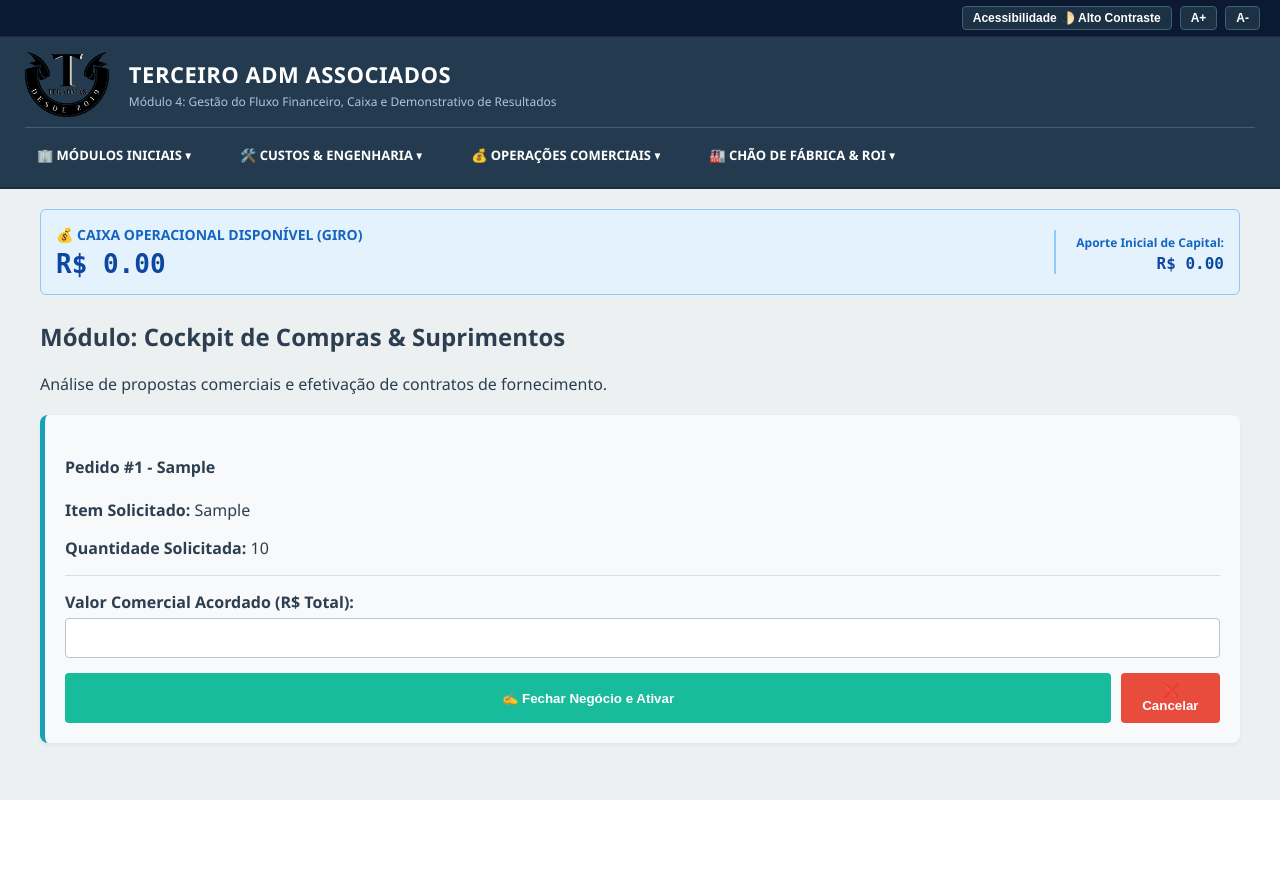
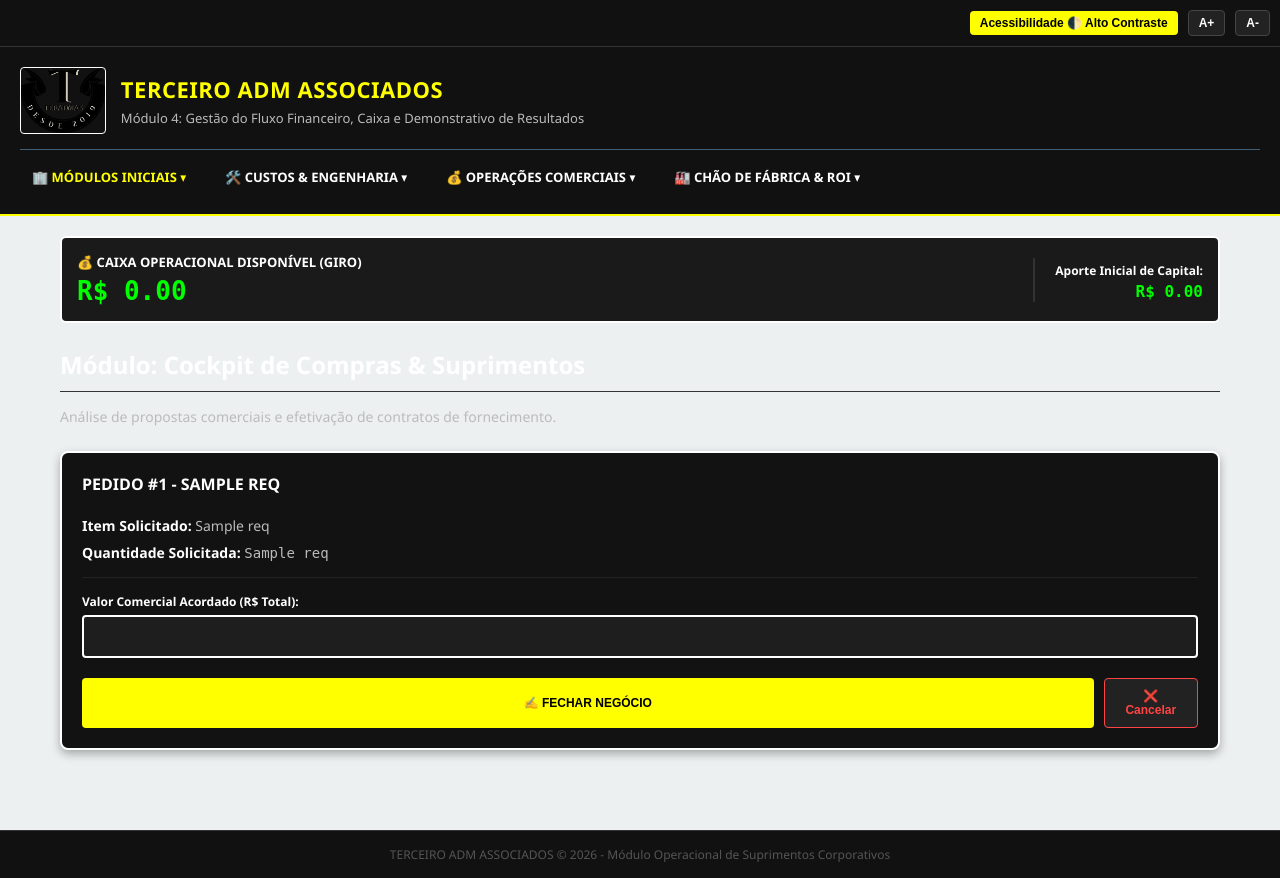
Before and after one commit to ProfRenatoPereira/matrizerp, a Python web app: template templates/compras.html in a window 1280 px wide. Before the commit the page ends 800 px from the top, so only its background shows below. Run offline with Jinja, Linux system fonts and the light colour scheme; the template is opened without the code that fills it: most values are stand-ins (such as "Sample title", 1, 10 or a date in 2020).

Commit message:
Update compras.html

```diff
--- a/templates/compras.html
+++ b/templates/compras.html
@@ -4,7 +4,7 @@
 <head>
     <meta charset="UTF-8">
     <meta name="viewport" content="width=device-width, initial-scale=1.0">
-    <title>Compras</title>
+    <title>Compras - Cockpit de Suprimentos</title>
     <link rel="icon" type="image/png" href="static/logo.png">
     <link rel="stylesheet" href="{{ url_for('static', filename='style.css') }}">
     <style>
@@ -47,125 +47,131 @@
         }
     </style>
 </head>
-<body>
+<body class="alto-contraste">
     <!-- Barra de Acessibilidade Superior Oficial -->
-<div class="barra-acessibilidade">
-    <button class="btn-acessibilidade" onclick="alternarAltoContraste()">Acessibilidade 🌓 Alto Contraste</button>
-    <button class="btn-acessibilidade" onclick="mudarFonte(1)">A+</button>
-    <button class="btn-acessibilidade" onclick="mudarFonte(-1)">A-</button>
+<div class="barra-acessibilidade" style="background: #111; padding: 10px; border-bottom: 1px solid #333; display: flex; gap: 10px;">
+    <button class="btn-acessibilidade" style="background: #FFFF00; color: #000; font-weight: bold; border: none; padding: 5px 10px; cursor: pointer; border-radius: 4px;" onclick="alternarAltoContraste()">Acessibilidade 🌓 Alto Contraste</button>
+    <button class="btn-acessibilidade" style="background: #222; color: #fff; border: 1px solid #444; padding: 5px 10px; cursor: pointer; border-radius: 4px;" onclick="mudarFonte(1)">A+</button>
+    <button class="btn-acessibilidade" style="background: #222; color: #fff; border: 1px solid #444; padding: 5px 10px; cursor: pointer; border-radius: 4px;" onclick="mudarFonte(-1)">A-</button>
 </div>
 <!-- Cabeçalho Principal Terceiro ADM Associados -->
-<header class="cabecalho-corporativo">
-    <div class="identidade-container">
-        <div class="branding-flex">
-            <img src="{{ url_for('static', filename='logo.png') }}" alt="Logo TERADMAS" style="height: 65px; width: auto; object-fit: contain; border-radius: 4px;">
+<header class="cabecalho-corporativo" style="background: #111; padding: 20px; border-bottom: 2px solid #FFFF00;">
+    <div class="identidade-container" style="display: flex; justify-content: space-between; align-items: center; flex-wrap: wrap; gap: 15px;">
+        <div class="branding-flex" style="display: flex; align-items: center; gap: 15px;">
+            <img src="{{ url_for('static', filename='logo.png') }}" alt="Logo TERADMAS" style="height: 65px; width: auto; object-fit: contain; border-radius: 4px; border: 1px solid #fff;">
             <div class="texto-empresa">
-                <h1>TERCEIRO ADM ASSOCIADOS</h1>
-                <p>Módulo 4: Gestão do Fluxo Financeiro, Caixa e Demonstrativo de Resultados</p>
+                <h1 style="color: #FFFF00; margin: 0; font-size: 22px;">TERCEIRO ADM ASSOCIADOS</h1>
+                <p style="color: #bbb; margin: 5px 0 0 0; font-size: 13px;">Módulo 4: Gestão do Fluxo Financeiro, Caixa e Demonstrativo de Resultados</p>
             </div>
         </div>
-        <button class="menu-hamburguer" onclick="alternarMenuMobile()">☰</button>
+        <button class="menu-hamburguer" style="background: none; border: 1px solid #fff; color: #fff; font-size: 24px; cursor: pointer; padding: 5px 12px; border-radius: 4px;" onclick="alternarMenuMobile()">☰</button>
     </div>
-
     <!-- Navegação Responsiva com Menus Dropdown Unificados -->
-    <nav class="nav-container" id="menuNavegacao">
-        <ul class="menu-cascata">
+    <nav class="nav-container" id="menuNavegacao" style="margin-top: 15px;">
+        <ul class="menu-cascata" style="list-style: none; padding: 0; margin: 0; display: flex; flex-wrap: wrap; gap: 15px;">
             <li class="item-menu">
-                <a href="#" class="link-principal">🏢 Módulos Iniciais ▾</a>
+                <a href="#" class="link-principal" style="color: #FFFF00; font-weight: bold; text-decoration: none;">🏢 Módulos Iniciais ▾</a>
                 <ul class="sub-menu">
-                    <li><a href="/estrutura">1. Investimentos Imobiliários</a></li>
-                    <li><a href="/maquinas">2. Engenharia de Ativos (Máquinas)</a></li>
-                    <li><a href="/rh">👥 3. Gestão de Pessoal (RH)</a></li>
-                    <li><a href="/financeiro">💰 4. Fluxo Financeiro</a></li>
-                    <li><a href="/requisicoes">📋 5. Central de Requisições</a></li>
-                    <li><a href="/compras">🛒 6. Cockpit de Suprimentos</a></li>
-                    <li><a href="/materiais">7. Almoxarifado (Materiais)</a></li>
+                    <li><a href="/estrutura" style="color: #fff; text-decoration: none;">1. Investimentos Imobiliários</a></li>
+                    <li><a href="/maquinas" style="color: #fff; text-decoration: none;">2. Engenharia de Ativos (Máquinas)</a></li>
+                    <li><a href="/rh" style="color: #fff; text-decoration: none;">👥 3. Gestão de Pessoal (RH)</a></li>
+                    <li><a href="/financeiro" style="color: #fff; text-decoration: none;">💰 4. Fluxo Financeiro</a></li>
+                    <li><a href="/requisicoes" style="color: #fff; text-decoration: none;">📋 5. Central de Requisições</a></li>
+                    <li><a href="/compras" style="color: #FFFF00; text-decoration: none; border-bottom: 2px solid #FFFF00;">🛒 6. Cockpit de Suprimentos</a></li>
+                    <li><a href="/materiais" style="color: #fff; text-decoration: none;">7. Almoxarifado (Materiais)</a></li>
                 </ul>
             </li>
             <li class="item-menu">
-                <a href="#" class="link-principal">🛠️ Custos & Engenharia ▾</a>
+                <a href="#" class="link-principal" style="color: #fff; text-decoration: none;">🛠️ Custos & Engenharia ▾</a>
                 <ul class="sub-menu">
-                    <li><a href="/engenharia">8. Engenharia de Produto (BOM)</a></li>
-                    <li><a href="/precificacao">9. Controladoria e Precificação</a></li>
+                    <li><a href="/engenharia" style="color: #fff; text-decoration: none;">8. Engenharia de Produto (BOM)</a></li>
+                    <li><a href="/precificacao" style="color: #fff; text-decoration: none;">9. Controladoria e Precificação</a></li>
                 </ul>
             </li>
             <li class="item-menu">
-                <a href="#" class="link-principal">💰 Operações Comerciais ▾</a>
+                <a href="#" class="link-principal" style="color: #fff; text-decoration: none;">💰 Operações Comerciais ▾</a>
                 <ul class="sub-menu">
-                    <li><a href="/vendas">10. Painel de Vendas Comerciais</a></li>
-                    <li><a href="/estoque">11. Inventário de Acabados</a></li>
+                    <li><a href="/vendas" style="color: #fff; text-decoration: none;">10. Painel de Vendas Comerciais</a></li>
+                    <li><a href="/estoque" style="color: #fff; text-decoration: none;">11. Inventário de Acabados</a></li>
                 </ul>
             </li>
             <li class="item-menu">
-                <a href="#" class="link-principal">🏭 Chão de Fábrica & ROI ▾</a>
+                <a href="#" class="link-principal" style="color: #fff; text-decoration: none;">🏭 Chão de Fábrica & ROI ▾</a>
                 <ul class="sub-menu">
-                    <li><a href="/pcp">12. Planilha de Processos (PCP)</a></li>
-                    <li><a href="/roi">13. Indicadores de Retorno (ROI)</a></li>
+                    <li><a href="/pcp" style="color: #fff; text-decoration: none;">12. Planilha de Processos (PCP)</a></li>
+                    <li><a href="/roi" style="color: #fff; text-decoration: none;">13. Indicadores de Retorno (ROI)</a></li>
                 </ul>
             </li>
         </ul>
     </nav>
 </header>
 
-<div class="container">
+<div class="container" style="max-width: 1200px; margin: 0 auto; padding: 20px; box-sizing: border-box;">
+
     <!-- Widget do Caixa Mestre Integrado em Tempo Real -->
-<div class="card-caixa-mestre" style="display: flex; justify-content: space-between; align-items: center; background: #e3f2fd; border: 1px solid #90caf9; padding: 15px; border-radius: 6px; margin-bottom: 25px; color: #0d47a1; box-sizing: border-box;">
-    <div>
-        <h4 style="margin: 0; font-size: 14px; text-transform: uppercase; color: #1565c0;">💰 Caixa Operacional Disponível (Giro)</h4>
-        <p style="margin: 5px 0 0 0; font-size: 26px; font-weight: bold; font-family: monospace;">R$ {{ "%.2f"|format(caixa_disponivel) }}</p>
+    <div class="card-caixa-mestre" style="display: flex; justify-content: space-between; align-items: center; background: #111; border: 2px solid #FFFF00; padding: 15px; border-radius: 6px; margin-bottom: 25px; color: #fff; box-sizing: border-box; flex-wrap: wrap; gap: 15px;">
+        <div>
+            <h4 style="margin: 0; font-size: 13px; text-transform: uppercase; color: #FFFF00;">💰 Caixa Operacional Disponível (Giro)</h4>
+            <p style="margin: 5px 0 0 0; font-size: 26px; font-weight: bold; font-family: monospace; color: #00ff00;">R$ {{ "%.2f"|format(caixa_disponivel) }}</p>
+        </div>
+        <div style="text-align: right; border-left: 2px solid #333; padding-left: 20px;">
+            <span style="font-size: 12px; font-weight: bold; color: #FFFF00;">Aporte Inicial de Capital:</span><br>
+            <strong style="font-size: 16px; font-family: monospace;">R$ {{ "%.2f"|format(capital_inicial) }}</strong>
+        </div>
     </div>
-    <div style="text-align: right; border-left: 2px solid #90caf9; padding-left: 20px;">
-        <span style="font-size: 12px; font-weight: bold; color: #1565c0;">Aporte Inicial de Capital:</span><br>
-        <strong style="font-size: 16px; font-family: monospace;">R$ {{ "%.2f"|format(capital_inicial) }}</strong>
-    </div>
-</div>
 
-    <h2>Módulo: Cockpit de Compras & Suprimentos</h2>
-    <p>Análise de propostas comerciais e efetivação de contratos de fornecimento.</p>
+    <h2 style="color: #fff; border-bottom: 1px solid #333; padding-bottom: 10px;">Módulo: Cockpit de Compras & Suprimentos</h2>
+    <p style="color: #bbb; font-size: 14px; margin-top: -5px; margin-bottom: 25px;">Análise de propostas comerciais e efetivação de contratos de fornecimento.</p>
 
     <!-- Grid Flexível de Cards de Efetivação de Pedidos Cotados -->
     <div class="grid-cards-compras">
         {% for req in requisicoes_cotadas %}
-        <div class="card-compra" style="background: #f8f9fa; padding: 20px; border-radius: 8px; border-left: 5px solid #17a2b8; box-shadow: 0 2px 4px rgba(0,0,0,0.05);">
-            <h4>Pedido #{{ req.id }} - {{ req.equipamento_tipo }}</h4>
-            <p><strong>Item Solicitado:</strong> {{ req.especificacao_desejada }}</p>
-            <p><strong>Quantidade Solicitada:</strong> {{ req.quantidade }}</p>
-            <hr style="border: 0; border-top: 1px solid #ddd; margin: 15px 0;">
+        <!-- Correção Neon: Mapeamento posicional por índices das colunas selecionadas (0=id, 1=equipamento_tipo, 2=especificacao, 3=quantidade, 4=preco, 5=potencia, 6=depreciacao) -->
+        <div class="card-compra" style="background: #121212; padding: 20px; border-radius: 8px; border: 2px solid #333; border-left: 5px solid #FFFF00; box-shadow: 0 4px 10px rgba(0,0,0,0.3); color: #fff;">
+            <h4 style="margin-top: 0; color: #FFFF00; font-size: 16px; text-transform: uppercase;">Pedido #{{ req[0] }} - {{ req[1] }}</h4>
+            <p style="margin: 8px 0; font-size: 14px;"><strong>Item Solicitado:</strong> <span style="color: #bbb;">{{ req[2] }}</span></p>
+            <p style="margin: 8px 0; font-size: 14px;"><strong>Quantidade Solicitada:</strong> <span style="color: #bbb; font-family: monospace;">{{ req[3] }}</span></p>
+            <hr style="border: 0; border-top: 1px solid #222; margin: 15px 0;">
 
             <!-- Formulário para o estudante simular a Negociação Comercial -->
-            <form action="/efetivar_compra/{{ req.id }}" method="POST">
+            <form action="/efetivar_compra/{{ req[0] }}" method="POST">
                 <div class="form-group" style="margin-bottom: 12px;">
-                    <label for="preco_final_{{ req.id }}">Valor Comercial Acordado (R$ Total):</label>
-                    <input type="number" step="0.01" id="preco_final_{{ req.id }}" name="preco_final" value="{{ req.preco_cotado }}" required class="form-control">
+                    <label for="preco_final_{{ req[0] }}" style="font-size: 12px; font-weight: bold; color: #fff; display: block; margin-bottom: 5px;">Valor Comercial Acordado (R$ Total):</label>
+                    <input type="number" step="0.01" id="preco_final_{{ req[0] }}" name="preco_final" value="{{ req[4] }}" required class="form-control" style="background: #1e1e1e; color: #fff; border: 1px solid #444; font-family: monospace;">
                 </div>
 
-                {% if req.equipamento_tipo == "Máquina / Ativo" %}
+                {% if req[1] == "Máquina / Ativo" or "Máquina" in req[1] %}
                 <div class="form-group" style="margin-bottom: 12px;">
-                    <label for="potencia_final_{{ req.id }}">Potência Nominal (kW):</label>
-                    <input type="number" step="0.1" id="potencia_final_{{ req.id }}" name="potencia_final" value="{{ req.potencia_cotada }}" required class="form-control">
+                    <label for="potencia_final_{{ req[0] }}" style="font-size: 12px; font-weight: bold; color: #fff; display: block; margin-bottom: 5px;">Potência Nominal (kW):</label>
+                    <input type="number" step="0.1" id="potencia_final_{{ req[0] }}" name="potencia_final" value="{{ req[5] }}" required class="form-control" style="background: #1e1e1e; color: #fff; border: 1px solid #444; font-family: monospace;">
                 </div>
                 <div class="form-group" style="margin-bottom: 12px;">
-                    <label for="depreciacao_final_{{ req.id }}">Depreciação Mensal Estimada (R$):</label>
-                    <input type="number" step="0.01" id="depreciacao_final_{{ req.id }}" name="depreciacao_final" value="{{ req.depreciacao_sugerida }}" required class="form-control">
+                    <label for="depreciacao_final_{{ req[0] }}" style="font-size: 12px; font-weight: bold; color: #fff; display: block; margin-bottom: 5px;">Depreciação Mensal Estimada (R$):</label>
+                    <input type="number" step="0.01" id="depreciacao_final_{{ req[0] }}" name="depreciacao_final" value="{{ req[6] }}" required class="form-control" style="background: #1e1e1e; color: #fff; border: 1px solid #444; font-family: monospace;">
                 </div>
                 {% else %}
                 <!-- Valores ocultos ou zerados automáticos para Insumos/Serviços -->
                 <input type="hidden" name="potencia_final" value="0">
                 <input type="hidden" name="depreciacao_final" value="0">
                 {% endif %}
-                <div style="margin-top: 15px; display: flex; gap: 10px;">
-                    <button type="submit" class="btn btn-success" style="width: 100%; cursor: pointer;">✍️ Fechar Negócio e Ativar</button>
-                    <button type="button" class="btn btn-danger" style="cursor: pointer;" onclick="rejeitarPedido('{{ req.id }}')">❌ Cancelar</button>
+
+                <div style="margin-top: 20px; display: flex; gap: 10px;">
+                    <button type="submit" style="width: 100%; background: #FFFF00; color: #000; border: none; font-weight: bold; padding: 10px; border-radius: 4px; cursor: pointer; text-transform: uppercase; font-size: 12px; tracking-wider">✍️ Fechar Negócio</button>
+                    <button type="button" style="background: #222; border: 1px solid #ff4444; color: #ff4444; padding: 10px 15px; border-radius: 4px; cursor: pointer; font-size: 12px; font-weight: bold;" onclick="rejeitarPedido('{{ req[0] }}')">❌ Cancelar</button>
                 </div>
             </form>
         </div>
         {% else %}
-        <div style="grid-column: span 2; text-align: center; color: #6c757d; padding: 40px;">
-            <p>📭 Nenhuma cotação de mercado aguardando aprovação no momento.</p>
+        <div style="grid-column: span 2; text-align: center; color: #555; padding: 60px 20px; border: 2px dashed #222; border-radius: 8px;">
+            <p style="font-size: 16px; margin: 0;">📭 Nenhuma cotação de mercado aguardando aprovação no momento.</p>
         </div>
         {% endfor %}
     </div>
 </div>
+
+<footer style="background: #111; text-align: center; padding: 15px; border-top: 1px solid #333; color: #555; font-size: 12px; margin-top: 60px;">
+    TERCEIRO ADM ASSOCIADOS © 2026 - Módulo Operacional de Suprimentos Corporativos
+</footer>
 
 <script>
     function rejeitarPedido(id) {
@@ -178,13 +184,11 @@
         }
     }
 
-    // Função para abrir e fechar o menu hambúrguer no celular
     function alternarMenuMobile() {
         const menu = document.getElementById('menuNavegacao');
         menu.classList.toggle('ativo');
     }
 
-    // Controle do tamanho das fontes para as Big TVs ou baixa visão
     let tamanhoAtual = 100;
     function mudarFonte(direcao) {
         tamanhoAtual += (direcao * 10);
@@ -193,7 +197,6 @@
         }
     }
 
-    // Controle nativo por classes do modo de alto contraste
     function alternarAltoContraste() {
         const corpo = document.body;
         corpo.classList.toggle('alto-contraste');
```
